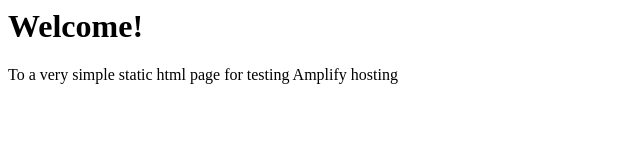
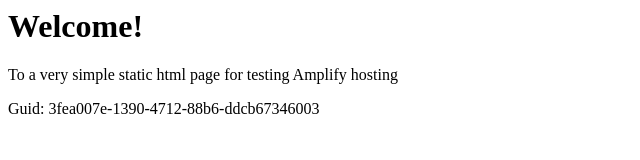
Before and after one commit to aws-aemilia-gru/Github-PR-Commit-Integration-Test-DoNotTouch-Gith-OKSLNVO2-v1-preprod-sa-east-1, a website: page src/index.html in a window 1280 px wide. Shown: the whole page, without its empty margins (0-640 px from the left). Drawn offline with Linux system fonts and the light colour scheme.

Commit message:
commit from integ tests

```diff
--- a/src/index.html
+++ b/src/index.html
@@ -1,3 +1,5 @@
+
+
 <html lang="en">
 
 <head>
@@ -10,6 +12,6 @@
 <body>
     <h1>Welcome!</h1>
     <p>To a very simple static html page for testing Amplify hosting</p>
-</body>
+    <p>Guid: 3fea007e-1390-4712-88b6-ddcb67346003</p></body>
 
 </html>
```
